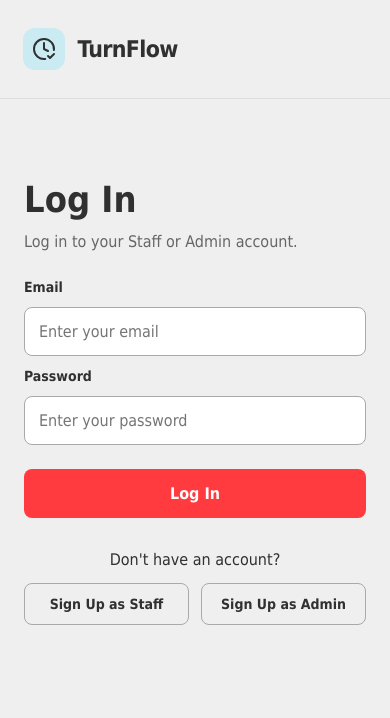
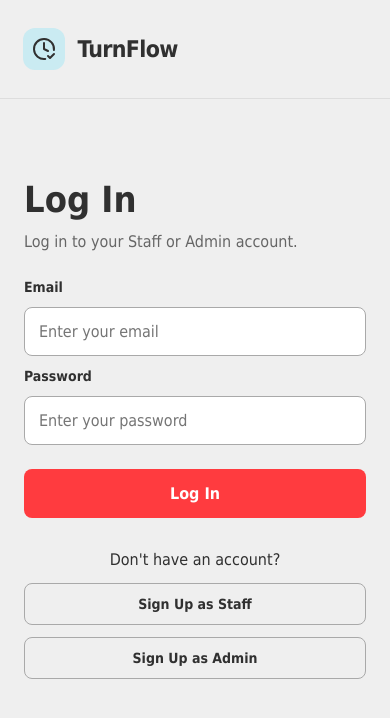
Before and after one commit to williammartinez10/turnflow, a React (Vite) app in the folder frontend/: page /login in a window 390 px wide. Shown: the top 718 px of the page. Built offline with nearby package versions, Linux system fonts and the light colour scheme.

Commit message:
Added mobile layout for login signup links

```diff
--- a/frontend/src/pages/login/Login.css
+++ b/frontend/src/pages/login/Login.css
@@ -129,3 +129,12 @@
     text-align: center;
     text-decoration: none;
 }
+
+
+/* ============= Mobile ============= */
+
+@media (max-width: 480px) {
+    .login-signup-links {
+        flex-direction: column;
+    }
+}
```
